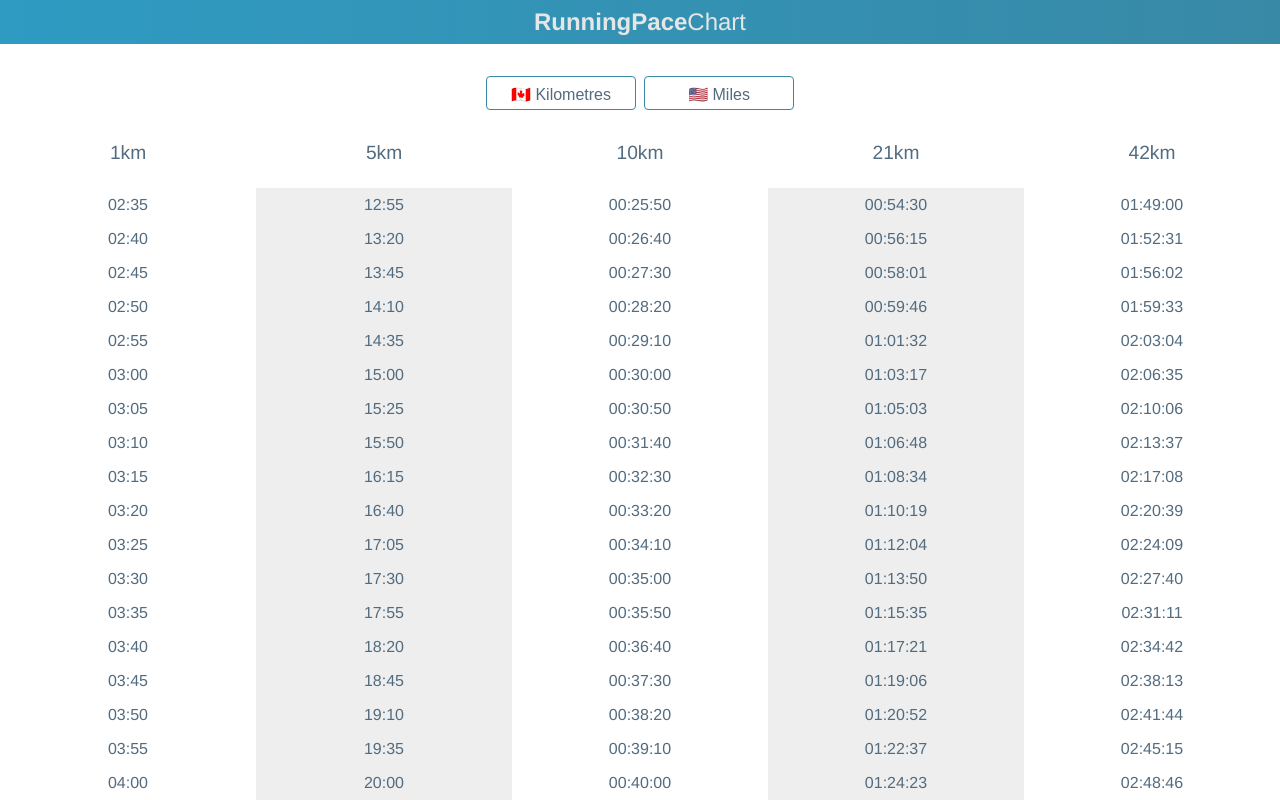
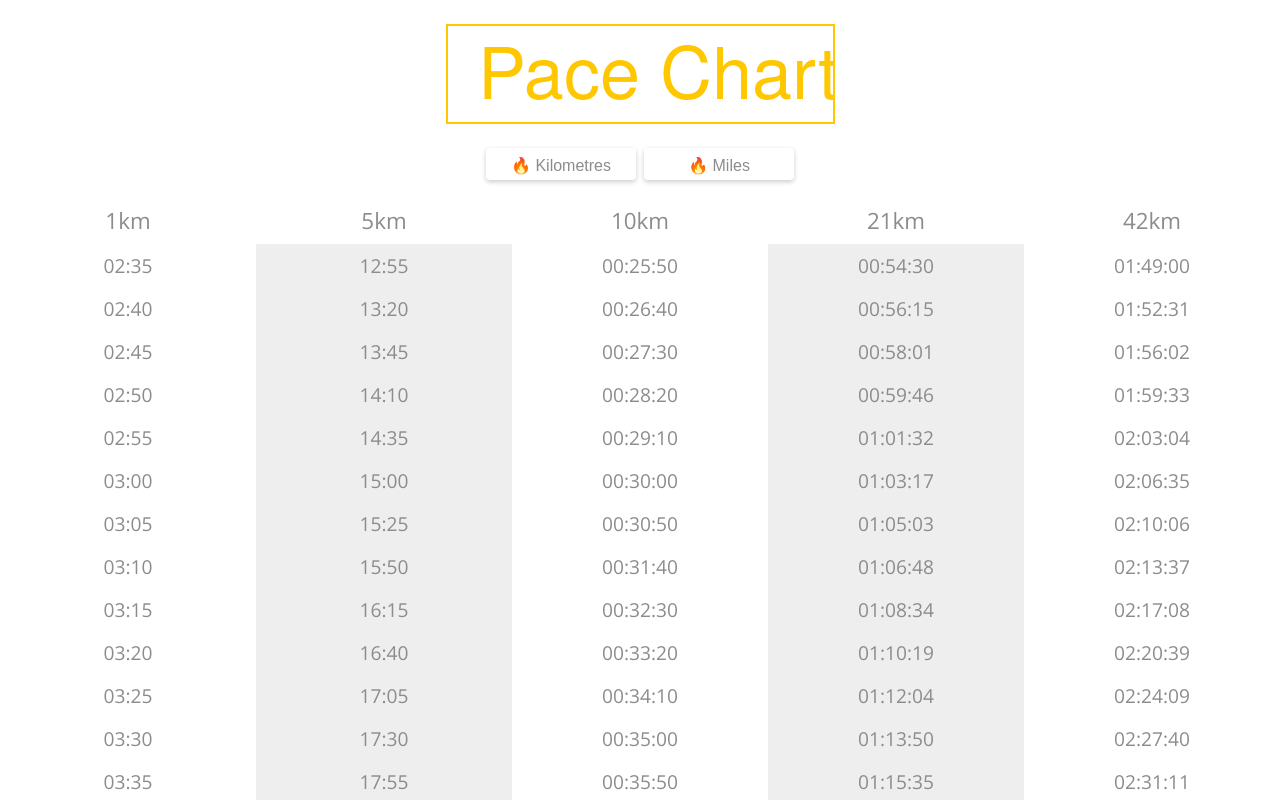
Before and after one commit to InfiniteErrors/RunningChart, a Vue app: page / in a window 1280 px wide. Shown: the top 800 px of the page. Built offline with nearby package versions, Linux system fonts and the light colour scheme.

Commit message:
Style, Pace selector, FIRE!

```diff
--- a/public/index.html
+++ b/public/index.html
@@ -1,12 +1,16 @@
 <!DOCTYPE html>
 <html>
+
 <head>
   <meta charset="utf-8">
   <meta http-equiv="X-UA-Compatible" content="IE=edge">
   <meta name="viewport" content="width=device-width,initial-scale=1.0">
   <link rel="icon" href="<%= BASE_URL %>favicon.ico">
+  <link href="https://fonts.googleapis.com/css?family=Open+Sans:300,400" rel="stylesheet">
+
   <title>RunningChart</title>
 </head>
+
 <body>
   <noscript>
     <strong>We're sorry but RunningChart doesn't work properly without JavaScript enabled. Please enable it to continue.</strong>
@@ -14,4 +18,5 @@
   <div id="app"></div>
   <!-- built files will be auto injected -->
 </body>
+
 </html>
--- a/src/App.vue
+++ b/src/App.vue
@@ -1,7 +1,7 @@
 <template>
 <div class="wrapper">
   <header>
-    <h1>RunningPace<span class="skinny">Chart</span></h1>
+    <img src="./assets/pace2.svg" width="389px" height="100px" >
   </header>
     <Chart></Chart>
 </div>
@@ -21,17 +21,17 @@ export default {
 <style>
 body {
   font-size: 16pt;
-  font-family: "Avenir", Helvetica, Arial, sans-serif;
+    font-family: 'Open Sans', sans-serif;
   margin: 0 0 0 0;
 }
 h1 {
   font-size: 1.5rem;
-  font-weight: 600;
+  font-weight: 400;
   margin: 0 0 0 0;
   text-align: center;
 }
 .skinny {
-  font-weight: 200;
+  font-weight: 300;
 }
 .wrapper {
   display: grid;
@@ -39,10 +39,11 @@ h1 {
 header {
   display: grid;
   padding: 0.5rem 0 0.5rem 0;
-  background: linear-gradient(-90deg, #3889a6, #2f9bc2);
-  color: #ffffff;
+  background: #ffffff;
   grid-template-columns: 1fr;
+  height: 132px;
   align-items: center;
+  justify-items: center;
 }
 
 .menu-icon {
--- a/src/components/km.vue
+++ b/src/components/km.vue
@@ -1,10 +1,9 @@
 <template>
   <div>
     <nav>
-    <button v-on:click="unit = 0" type="submit">🇨🇦 Kilometres</button>
-    <button v-on:click="unit = 1" type="submit">🇺🇸 Miles</button>
+    <button v-on:click="unit = 0" type="submit">🔥 Kilometres</button>
+    <button v-on:click="unit = 1" type="submit">🔥 Miles</button>
     </nav>
-
     <div v-if="unit === 0" class="row top">
       <div> 1km </div>
       <div> 5km </div>
@@ -21,46 +20,30 @@
       <div> 26.2m </div>
     </div>
 
-    <div :data-pace="pace" v-on:click="toggleStyle(pace)" class="row" v-for="pace in paces">
-      <div v-if="unit === 0" class="pace"> {{ convertPace(pace) }} </div>
-      <div v-if="unit === 1" class="pace"> {{ convertPace(pace * 1.621) }} </div>
-      <div class="five"> {{ convertTime5k(pace * 5) }} </div>
-      <div class="ten"> {{ convertTime(pace * 10) }} </div>
-      <div class="half"> {{ convertTime(pace * 21.0975) }} </div>
-      <div class="full"> {{ convertTime(pace * 42.195) }} </div>
+    <div v-for="pace in paces">
+      <pace :unit="unit" :pace="pace" class="row"></pace>
     </div>
 
   </div>
 </template>
 <script>
+import pace from "./pace.vue"
+
 const range = (start, length) =>
   Array.from(Array(length).keys()).map((v, i) => start + i * 5);
 
 export default {
   name: "km",
+  components: {
+    pace
+  },
   data: function() {
     return {
       paces: range(155, 66),
       unit: 0
     };
   },
-  methods: {
-    convertPace: function(value) {
-      var date = new Date(null);
-      date.setSeconds(value);
-      return date.toISOString().substr(14, 5);
-    },
-    convertTime5k: function(value) {
-      var date = new Date(null);
-      date.setSeconds(value);
-      return date.toISOString().substr(14, 5);
-    },
-    convertTime: function(value) {
-      var date = new Date(null);
-      date.setSeconds(value);
-      return date.toISOString().substr(11, 8);
-    }
-  }
+  methods: {}
 };
 </script>
 
@@ -75,66 +58,35 @@ nav {
   grid-gap: 0.5rem;
   justify-content: center;
   align-content: center;
-  margin: 2rem 0 2rem 0;
+  margin: 0rem 0 1rem 0;
 }
 .row {
   display: grid;
   grid-template-columns: repeat(5, 1fr);
-  font-size: 1rem;
+  font-size: 1.2rem;
   text-align: center;
-  color: #526b7f;
-}
-
-.pace,
-.five,
-.ten,
-.half,
-.full {
-  padding: 0.5rem 0 0.5rem 0;
-}
-
-.pace {
-  width: 100%;
-  background-color: #ffffff;
-}
-
-.five {
-  width: 100%;
-  background-color: #eeeeee;
-}
-
-.ten {
-  width: 100%;
-  background-color: #ffffff;
-}
-
-.half {
-  width: 100%;
-  background-color: #eeeeee;
-}
-
-.full {
-  width: 100%;
-  background-color: #ffffff;
+  color: #8C8C8C;
 }
 
 .top {
-  background-color: #ffffff;
-  margin: 0 0 1.5rem 0;
-  font-size: 1.2rem;
-  color: #526b7f;
+  background-color: rgba(255, 255, 255, 0.85);
+  height: 3rem;
+  align-items: center;
+  font-size: 1.4rem;
+  color: #8C8C8C;
   position: sticky;
   top: 0;
 }
 
 button {
   background: none;
-  border: 1px solid #3889a6;
+  border: none;
+  box-shadow: 0 2px 5px 0 hsla(0, 0%, 0%, 0.2);
   border-radius: 4px;
   font-size: 1rem;
   padding: 0.5rem 0.5rem 5px 0.5rem;
   font-size: 1rem;
-  color: #526b7f;
+  color: #8C8C8C;
   outline: none;
 }
 
@@ -143,24 +95,25 @@ button:focus {
 }
 
 button:hover {
-  transition-duration: 0.5s;
+  transition-duration: .5s;
   transition-timing-function: ease;
-  background-color: #3889a6;
-  color: #ffffff;
+  background-color: #FFC700;
   cursor: pointer;
 }
 
-.active {
-  border-bottom: 4px red solid;
-}
-
- @media only screen and (max-width: 425px) {
+ @media only screen and (max-width: 445px) {
     .row {
         font-size: .9rem;
     }
     .top {
       font-size: 1.1rem;
     }
+    nav{
+      grid-template-columns: 125px 125px;
+    }
+    img{
+      width: 300px;
+    }
 }
 
 </style>
--- /dev/null
+++ b/src/components/pace.vue
@@ -0,0 +1,89 @@
+<template>
+<div @click="toggleActive()">
+  <div v-if="unit === 0" :class="{ 'active': isActive }" class="pace"> {{ convertPace(pace) }} </div>
+      <div :class="{ 'active': isActive }" v-if="unit === 1" class="pace"> {{ convertPace(pace * 1.621) }} </div>
+      <div :class="{ 'active': isActive }" class="five"> {{ convertTime5k(pace * 5) }} </div>
+      <div :class="{ 'active': isActive }" class="ten"> {{ convertTime(pace * 10) }} </div>
+      <div :class="{ 'active': isActive }" class="half"> {{ convertTime(pace * 21.0975) }} </div>
+      <div :class="{ 'active': isActive }" class="full"> {{ convertTime(pace * 42.195) }} </div>
+</div>
+</template>
+
+<script>
+export default {
+  name: "pace",
+  components: {},
+  props: {
+      pace: Number,
+      unit: Number,
+      isActive: true
+  },
+  methods: {
+    convertPace: function(value) {
+      var date = new Date(null);
+      date.setSeconds(value);
+      return date.toISOString().substr(14, 5);
+    },
+    convertTime5k: function(value) {
+      var date = new Date(null);
+      date.setSeconds(value);
+      return date.toISOString().substr(14, 5);
+    },
+    convertTime: function(value) {
+      var date = new Date(null);
+      date.setSeconds(value);
+      return date.toISOString().substr(11, 8);
+    },
+    toggleStyle: function(value) {
+      value.isActive = !value.isActive;
+    },
+    toggleActive: function() {
+      this.isActive = !this.isActive;
+    }
+  }
+};
+</script>
+
+<!-- Add "scoped" attribute to limit CSS to this component only -->
+<style>
+
+.pace,
+.five,
+.ten,
+.half,
+.full {
+  padding: 0.5rem 0 0.5rem 0;
+}
+
+.pace {
+  width: 100%;
+  background-color: #ffffff;
+}
+
+.five {
+  width: 100%;
+  background-color: #eeeeee;
+}
+
+.ten {
+  width: 100%;
+  background-color: #ffffff;
+}
+
+.half {
+  width: 100%;
+  background-color: #eeeeee;
+}
+
+.full {
+  width: 100%;
+  background-color: #ffffff;
+}
+
+.active {
+    transition-duration: .3s;
+  transition-timing-function: ease;
+    background-color: #FFC700;
+}
+
+</style>
```
Also changed, not shown: src/assets/PaceChart.svg (added), src/assets/pace2.svg (added). Lines whose indentation alone changed are shown as unchanged.
